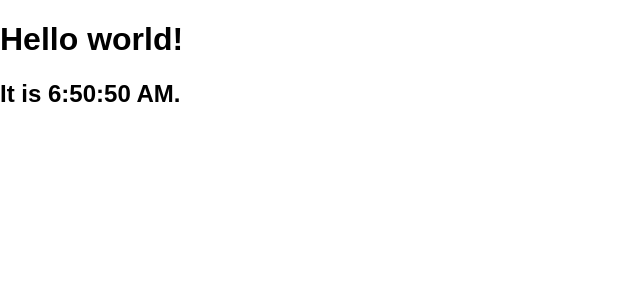
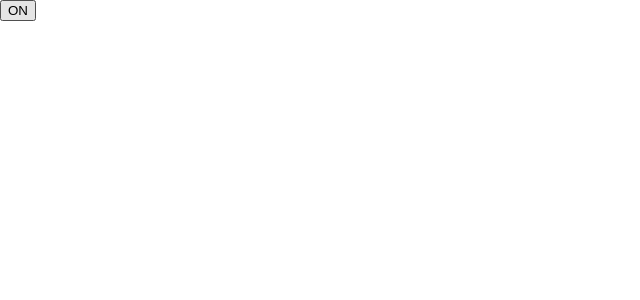
Before and after one commit to xiexuanzheng123/react16, a React (Create React App) app: page / in a window 1280 px wide. Shown: the top 300 px of the page, without its empty margins (0-640 px from the left). Built offline with nearby package versions, Linux system fonts and the light colour scheme.

Commit message:
event method

```diff
--- a/react.js
+++ b/react.js
@@ -22,4 +22,10 @@
  *  2 状态 更新可能异步，react可以将多个setState合并为一个调用来提高性能
  *
  * react中的时间传入函数名，不可以使用return false来阻止默认行为，明确的使用preventDefault
+ * 两种方法解决绑定问题
+ 1 * 属性初始化器
+ 2   箭头函数：箭头函数有个问题，每次渲染组件的时候都会创建一个不同的回调函数，如果这个回调函数作为属性传入下一个组件，
+        这些组件可能会进行额外的重新渲染，通常建议在构造函数中绑定或使用属性初始化器
+
+    使用bind函数传参，e要放在参数的最后面
  */
--- /dev/null
+++ b/src/containers/demo/Toggle.jsx
@@ -0,0 +1,26 @@
+import React from 'react';
+
+class Toggle extends React.Component {
+    constructor(props){
+        super(props);
+        this.state = {
+            isToggleOn: true
+        };
+        //this bind is necessary这里使用bind或者在回调中使用箭头函数
+        //this.handleClick = this.handleClick.bind(this);
+    }
+    handleClick() {
+        this.setState(prevState => ({
+            isToggleOn: !prevState.isToggleOn
+        }));
+    }
+
+    render() {
+        return (
+            <button onClick={() => this.handleClick()}>
+                {this.state.isToggleOn ? 'ON' : 'OFF'}
+            </button>
+        );
+    }
+}
+export default Toggle;
--- a/src/index.js
+++ b/src/index.js
@@ -1,11 +1,11 @@
 import React from 'react';
 import ReactDOM from 'react-dom';
 import './index.css';
-import Clock from './containers/clock/Clock';
+import Toggle from './containers/demo/Toggle';
 import registerServiceWorker from './registerServiceWorker';
 
 ReactDOM.render(
-    <Clock />,
+    <Toggle />,
     document.getElementById('root')
 );
 
```
Also changed, not shown: src/containers/demo/Prevent.jsx (added, +12 -0 lines).
